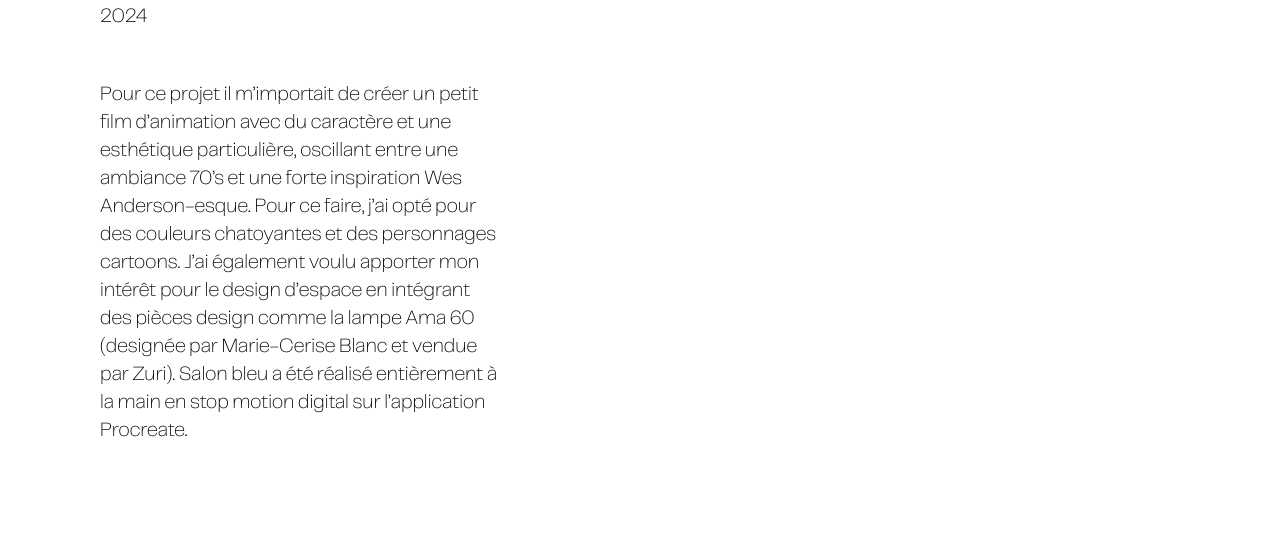
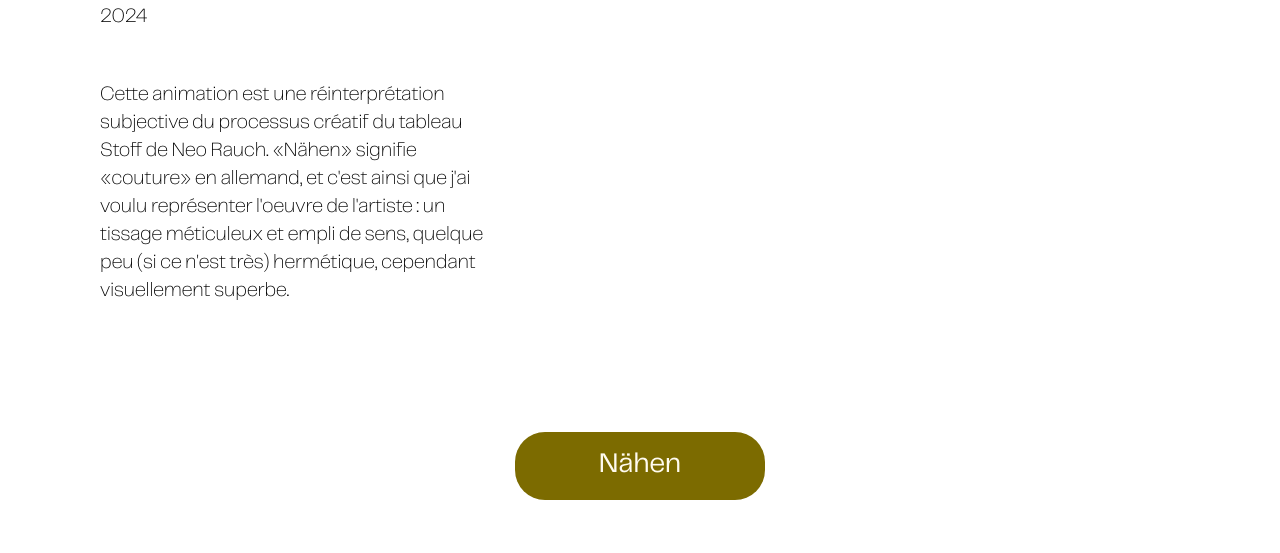
Before and after one commit to estellefradin/estellefradin.github.io, a plain HTML site: page nahen.html in a window 1280 px wide. Shown: the part 247-800 px from the top of the page. Drawn offline with Linux system fonts and the light colour scheme.

Commit message:
Add files via upload

```diff
--- a/nahen.html
+++ b/nahen.html
@@ -42,7 +42,7 @@
 
     <div class="p-1">Nähen</div>
     <div class="p-1">2024</div>
-    <div class="p-2">Pour ce projet il m’importait de créer un petit film d’animation avec du caractère et une esthétique particulière, oscillant entre une ambiance 70’s et une forte inspiration Wes Anderson-esque. Pour ce faire, j’ai opté pour des couleurs chatoyantes et des personnages cartoons. J’ai également voulu apporter mon intérêt pour le design d’espace en intégrant des pièces design comme la lampe Ama 60 (designée par Marie-Cerise Blanc et vendue par Zuri). Salon bleu a été réalisé entièrement à la main en stop motion digital sur l’application Procreate.</div>
+    <div class="p-2"> Cette animation est une réinterprétation subjective du processus créatif du tableau Stoff de Neo Rauch. «Nähen» signifie «couture» en allemand, et c'est ainsi que j'ai voulu représenter l'oeuvre de l'artiste : un tissage méticuleux et empli de sens, quelque peu (si ce n'est très) hermétique, cependant visuellement superbe. </div>
 
 
 
```
